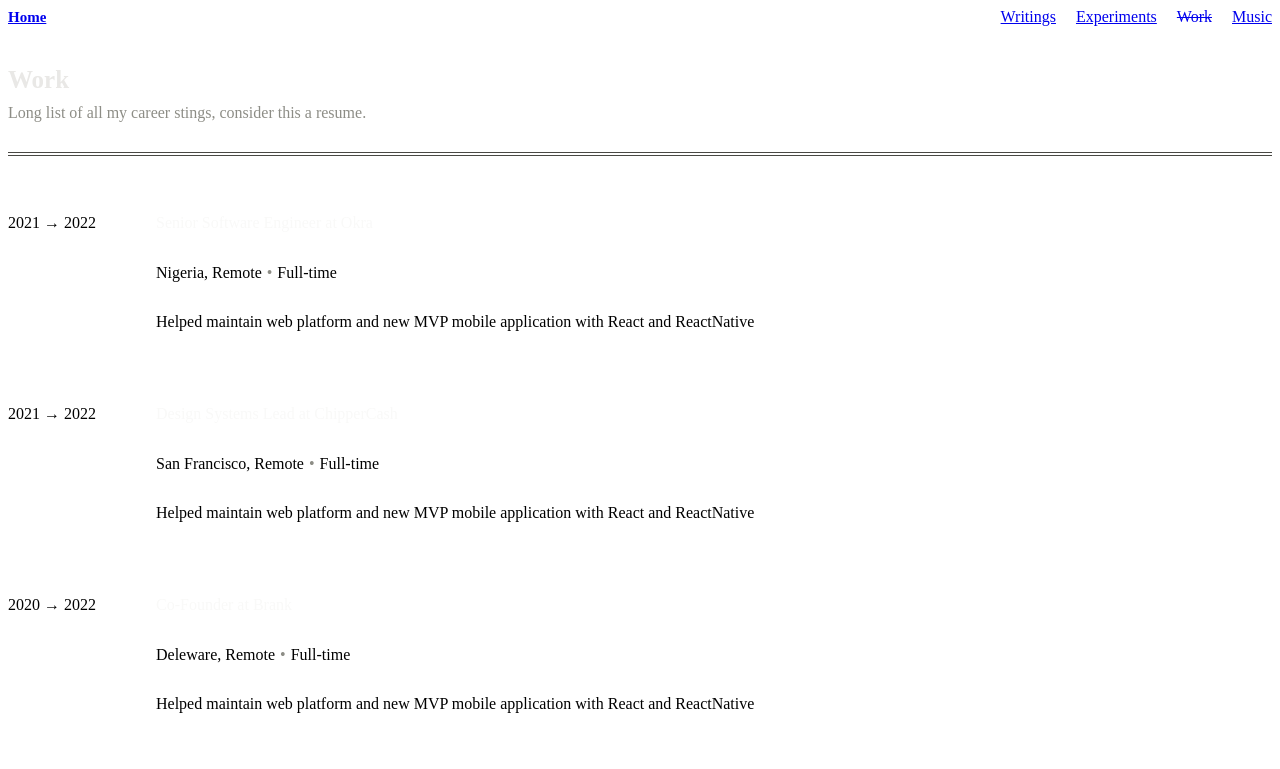
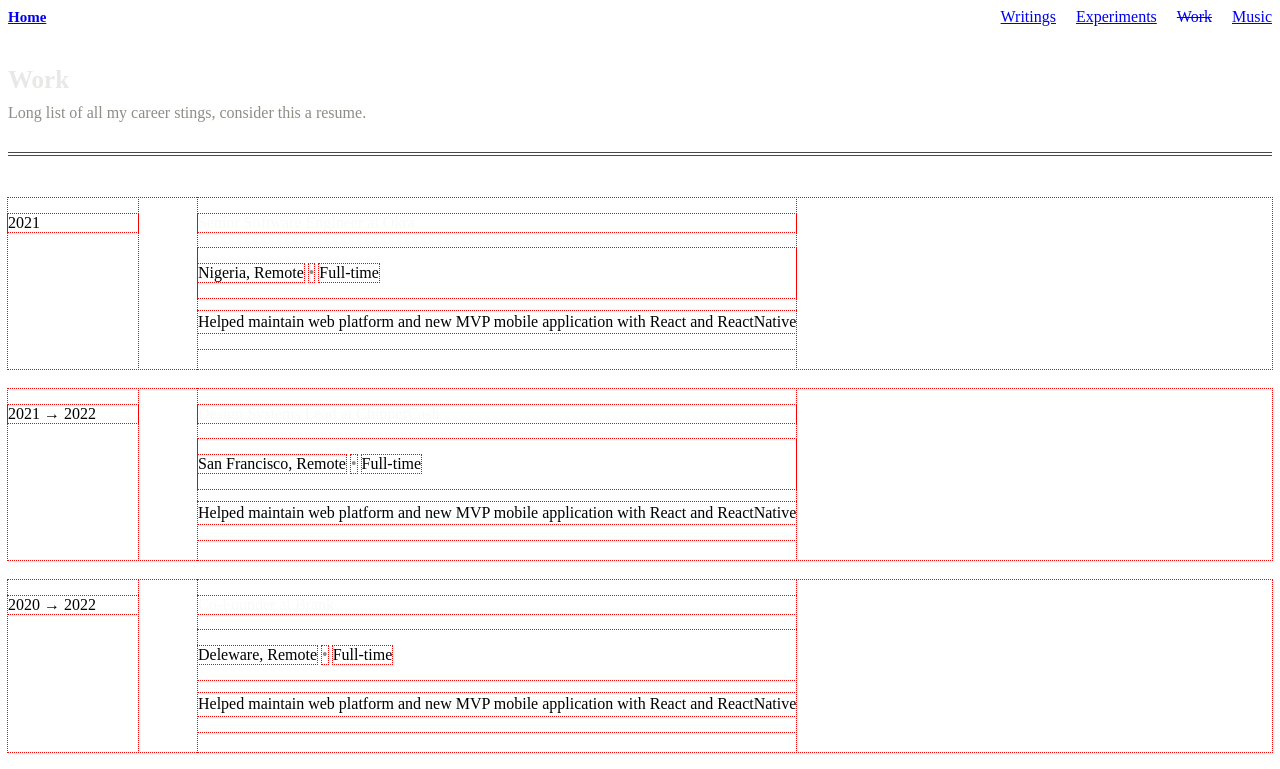
Before and after one commit to cr34t1ve/yggdrasil, a Next.js app: page /work in a window 1280 px wide. Shown: the top 769 px of the page. Built offline with nearby package versions, Linux system fonts and the light colour scheme.

Commit message:
more tests and cleanup

```diff
--- a/components/resume/ResumeBlock.tsx
+++ b/components/resume/ResumeBlock.tsx
@@ -55,11 +55,11 @@ export const ResumeBlock: FunctionComponent<ResumeBlockType> = ({ startDate, end
 };
 
 const StyledResumeBlock = styled.section`
-  // outline: 1px dotted red;
+  outline: 1px dotted red;
 
-  // * {
-  //   outline: 1px dotted red;
-  // }
+  * {
+    outline: 1px dotted red;
+  }
 
   display: flex;
   gap: 60px;
@@ -76,6 +76,7 @@ const StyledResumeBlock = styled.section`
   }
 
   .tenure {
+    width: 130px;
     flex-shrink: 0;
   }
 
--- a/components/shared/GlobalStyles.tsx
+++ b/components/shared/GlobalStyles.tsx
@@ -22,13 +22,10 @@ body {
   font-size: 1.3em;
 }
 
-
-
 @font-face {
   font-family: 'Newsreader';
   font-style: normal;
   font-weight: 400;
-  font-display: swap;
   src: url('/static/fonts/Newsreader.ttf') format('ttf');
   font-named-instance: 'Regular';
 }
@@ -37,7 +34,6 @@ body {
   font-family: "Whitney";
   src: url("/static/fonts/Whitney.ttf");
   font-style: normal;
-  font-display: swap;
   font-weight: 400;
 }
 
@@ -45,7 +41,6 @@ body {
   font-family: "Whitney";
   src: url("/static/fonts/whitney-medium.otf");
   font-style: normal;
-  font-display: swap;
   font-weight: 500;
 }
 
@@ -53,7 +48,6 @@ body {
   font-family: "Chivo";
   src: url("/static/fonts/Chivo-Regular.ttf");
   font-style: normal;
-  font-display: swap;
   font-weight: 400;
 }
 
@@ -63,7 +57,6 @@ body {
   font-family: "Chivo";
   src: url("/static/fonts/Chivo-Bold.ttf");
   font-style: normal;
-  font-display: swap;
   font-weight: 600;
 }
 
--- a/components/shared/NowPlaying.tsx
+++ b/components/shared/NowPlaying.tsx
@@ -14,7 +14,7 @@ interface NowPlaying {
 export const NowPlaying = () => {
   const { data } = useSWR<NowPlaying>('/api/now-playing', fetcher);
 
-  console.log({ data });
+  if (!data) return null;
 
   return (
     <Wrapper>
--- a/pages/work.tsx
+++ b/pages/work.tsx
@@ -3,7 +3,7 @@ import { PageLayout, ResumeBlock, ResumeBlockType } from '@/components/index';
 const resumeContent: ResumeBlockType[] = [
   {
     startDate: '2021',
-    endDate: '2022',
+    // endDate: '2022',
     roles: [
       {
         title: 'Senior Software Engineer',
```
